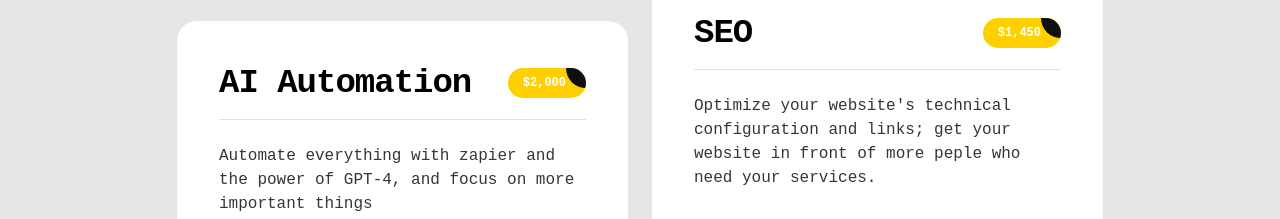
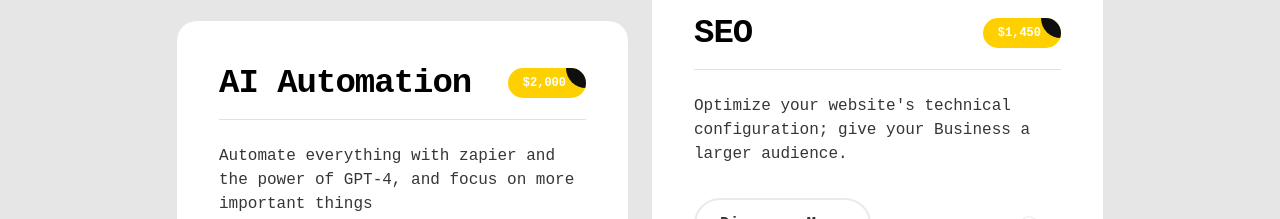
Before and after one commit to Noahojile/noahojiley.github.io, a plain HTML site: page index.html in a window 1280 px wide. Shown: the part 1381-1600 px from the top of the page. Drawn offline with Linux system fonts and the light colour scheme; a script that the page names is missing.

Commit message:
Update index.html

```diff
--- a/index.html
+++ b/index.html
@@ -200,7 +200,7 @@
                                             </div>
                                         </div>
 
-                                        <p>Optimize your website's technical configuration and links; get your website in front of more peple who need your services.</p>
+                                        <p>Optimize your website's technical configuration; give your Business a larger audience.</p>
 
                                         <a href="#" class="custom-btn custom-border-btn btn mt-3">Discover More</a>
 
```
